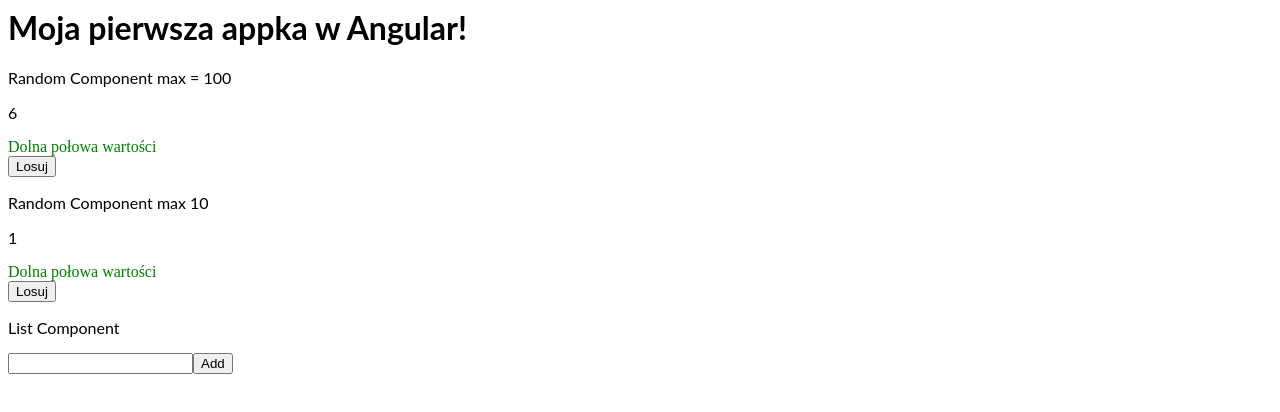
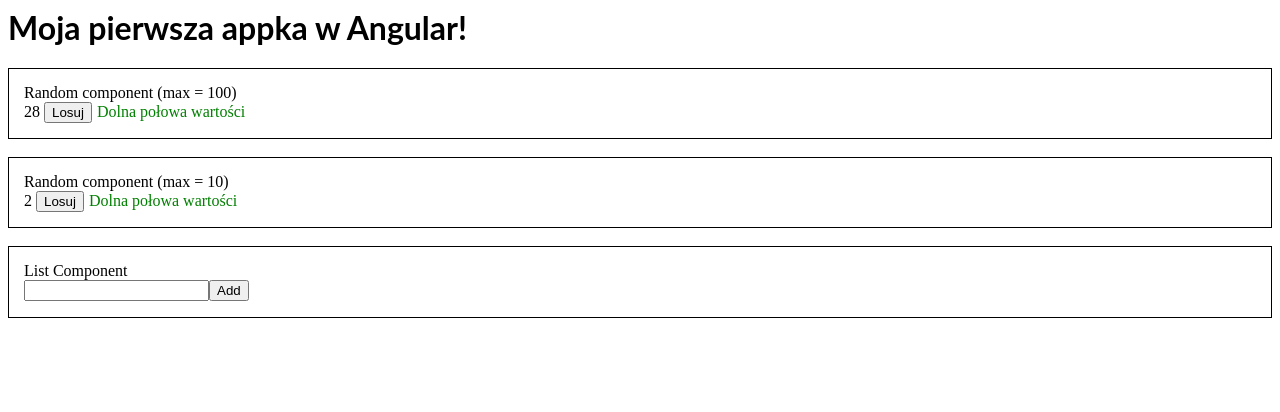
Before and after one commit to fd46507/angular-war9i7, an Angular app: page / in a window 1280 px wide. Shown: the top 412 px of the page. Built offline with nearby package versions, Linux system fonts and the light colour scheme.

Commit message:
8 files modified

```diff
--- a/src/app/app.component.css
+++ b/src/app/app.component.css
@@ -1,3 +1,19 @@
 p {
   font-family: Lato;
 }
+
+.class1 {
+  border: 1px solid black;
+}
+
+.class2 {
+  border: 1px solid black;
+}
+
+.class3 {
+  border: 1px solid black;
+}
+
+.content {
+  margin: 15px;
+}
--- a/src/app/app.component.html
+++ b/src/app/app.component.html
@@ -1,8 +1,18 @@
 <hello name="{{ text }}"></hello>
-<app-random ran1="{{ ran1 }}" ran11="{{ ran11 }}"> </app-random>
-<div id="half"></div>
-<button type="button" (click)="getRandom()">Losuj</button>
-<app-random1 ran2="{{ ran2 }}" ran22="{{ ran22 }}"></app-random1>
-<div id="half1"></div>
-<button type="button" (click)="getRandom1()">Losuj</button>
-<app-list></app-list>
+<div class="class1">
+  <div class="content">
+    <app-random [max_num]="100"></app-random>
+  </div>
+</div>
+<br />
+<div class="class2">
+  <div class="content">
+    <app-random [max_num]="10"></app-random>
+  </div>
+</div>
+<br />
+<div class="class3">
+  <div class="content">
+    <app-list></app-list>
+  </div>
+</div>
--- a/src/app/app.component.ts
+++ b/src/app/app.component.ts
@@ -1,5 +1,4 @@
 import { Component, Inject, OnInit, VERSION } from '@angular/core';
-import { RandomService } from './random/random.service';
 
 @Component({
   selector: 'my-app',
@@ -7,44 +6,8 @@ import { RandomService } from './random/random.service';
   styleUrls: ['./app.component.css'],
 })
 export class AppComponent implements OnInit {
-  constructor(private myService: RandomService) {
-  }
+  text = 'Moja pierwsza appka w Angular';
+  constructor() {}
 
-  text = 'Moja pierwsza appka w Angular';
-  ran1 = 'Random Component max = 100';
-  cos = new RandomService();
-  ran11 = this.cos.getRandomInt(100);
-  ran2 = 'Random Component max 10';
-  ran22 = this.cos.getRandomInt(10);
-
-  getRandom() {
-    this.ran11 = this.cos.getRandomInt(100);
-    let el = document.getElementById('half');
-    console.log(el);
-    if (this.ran11 > 50) {
-      el.innerHTML = 'Górna połowa wartości';
-      el.style.color = 'red';
-    } else {
-      el.innerHTML = 'Dolna połowa wartości';
-      el.style.color = 'green';
-    }
-    return this.ran11;
-  }
-
-  getRandom1() {
-    this.ran22 = this.cos.getRandomInt(10);
-    let el = document.getElementById('half1');
-    if (this.ran22 > 5) {
-      el.innerHTML = 'Górna połowa wartości';
-      el.style.color = 'red';
-    } else {
-      el.innerHTML = 'Dolna połowa wartości';
-      el.style.color = 'green';
-    }
-  }
-
-  ngOnInit(): void {
-    this.getRandom();
-    this.getRandom1();
-  }
+  ngOnInit(): void {}
 }
--- a/src/app/list/list.component.html
+++ b/src/app/list/list.component.html
@@ -1,10 +1,6 @@
-<p>List Component</p>
+List Component<br />
 <input [(ngModel)]="name" #newPerson />
 
 <button type="button" (click)="addPerson(newPerson.value)">Add</button>
 
-<ul id="lista">
-  <!-- <li *ngFor="let person of people">
-    {{ person }} <a href="/" id="usun">Delete</a>
-  </li> -->
-</ul>
+<ul id="lista"></ul>
--- a/src/app/list/list.component.ts
+++ b/src/app/list/list.component.ts
@@ -14,26 +14,24 @@ export class ListComponent implements OnInit {
 
   ngOnInit() {}
 
-  deletePerson(el, li) {
-    el.removeChild(li);
+  deletePerson(ul, li) {
+    ul.removeChild(li);
   }
 
   addPerson(newPersonn: string) {
     if (newPersonn) {
       this.people.push(newPersonn);
     }
-    let el = document.getElementById('lista');
+    let ul = document.getElementById('lista');
     let li = document.createElement('li');
     li.innerHTML = this.people[this.ids] + '  ';
     let a = document.createElement('a');
-    a.innerHTML = 'delete';
+    a.innerHTML = 'usuń';
     a.setAttribute('href', '#');
-    a.addEventListener('click', this.deletePerson.bind(null, el, li));
+    a.addEventListener('click', this.deletePerson.bind(null, ul, li));
     li.appendChild(a);
-    el.appendChild(li);
+    ul.appendChild(li);
     this.ids++;
-    let n = document.getElementById('nowy');
-    console.log(n);
     this.name = '';
   }
 }
--- a/src/app/random/random.component.css
+++ b/src/app/random/random.component.css
@@ -1,3 +1,8 @@
 p {
   font-family: Lato;
 }
+
+.changing_text{
+  display: inline;
+  margin: 5px;
+}
--- a/src/app/random/random.component.html
+++ b/src/app/random/random.component.html
@@ -1,4 +1,8 @@
-<p>{{ ran1 }}</p>
-<p>{{ ran11 }}</p>
-<p>{{ ran2 }}</p>
-<p>{{ ran22 }}</p>
+Random component (max = {{ max_num }}) <br />
+<div id="section1">
+  {{ random_number }}
+  <button type="button" (click)="getRandom(max_num)">Losuj</button>
+  <div class="changing_text" style="color:{{ text_color }}">{{ text }}</div>
+</div>
+<!-- <p>{{ ran2 }}</p>
+<p>{{ ran22 }}</p> -->
--- a/src/app/random/random.component.ts
+++ b/src/app/random/random.component.ts
@@ -1,17 +1,33 @@
 import { Component, OnInit, Input } from '@angular/core';
+import { RandomService } from './random.service';
 
 @Component({
-  selector: 'app-random, app-random1',
+  selector: 'app-random',
   templateUrl: './random.component.html',
   styleUrls: ['./random.component.css'],
 })
 export class RandomComponent implements OnInit {
-  @Input() ran1: string;
-  @Input() ran11: string;
-  @Input() ran2: string;
-  @Input() ran22: string;
+  @Input() max_num: number;
+  @Input() random_number: number;
+  @Input() text: string;
+  @Input() text_color: string;
+  random_service = new RandomService();
 
   constructor() {}
 
-  ngOnInit() {}
+  getRandom(max_num) {
+    this.random_number = this.random_service.getRandomInt(max_num);
+    if (this.random_number > 0.5 * max_num) {
+      this.text = 'Górna połowa wartości';
+      this.text_color = 'red';
+    } else {
+      this.text = 'Dolna połowa wartości';
+      this.text_color = 'green';
+    }
+  }
+
+  ngOnInit() {
+    this.getRandom(this.max_num);
+    this.getRandom(this.max_num);
+  }
 }
```
